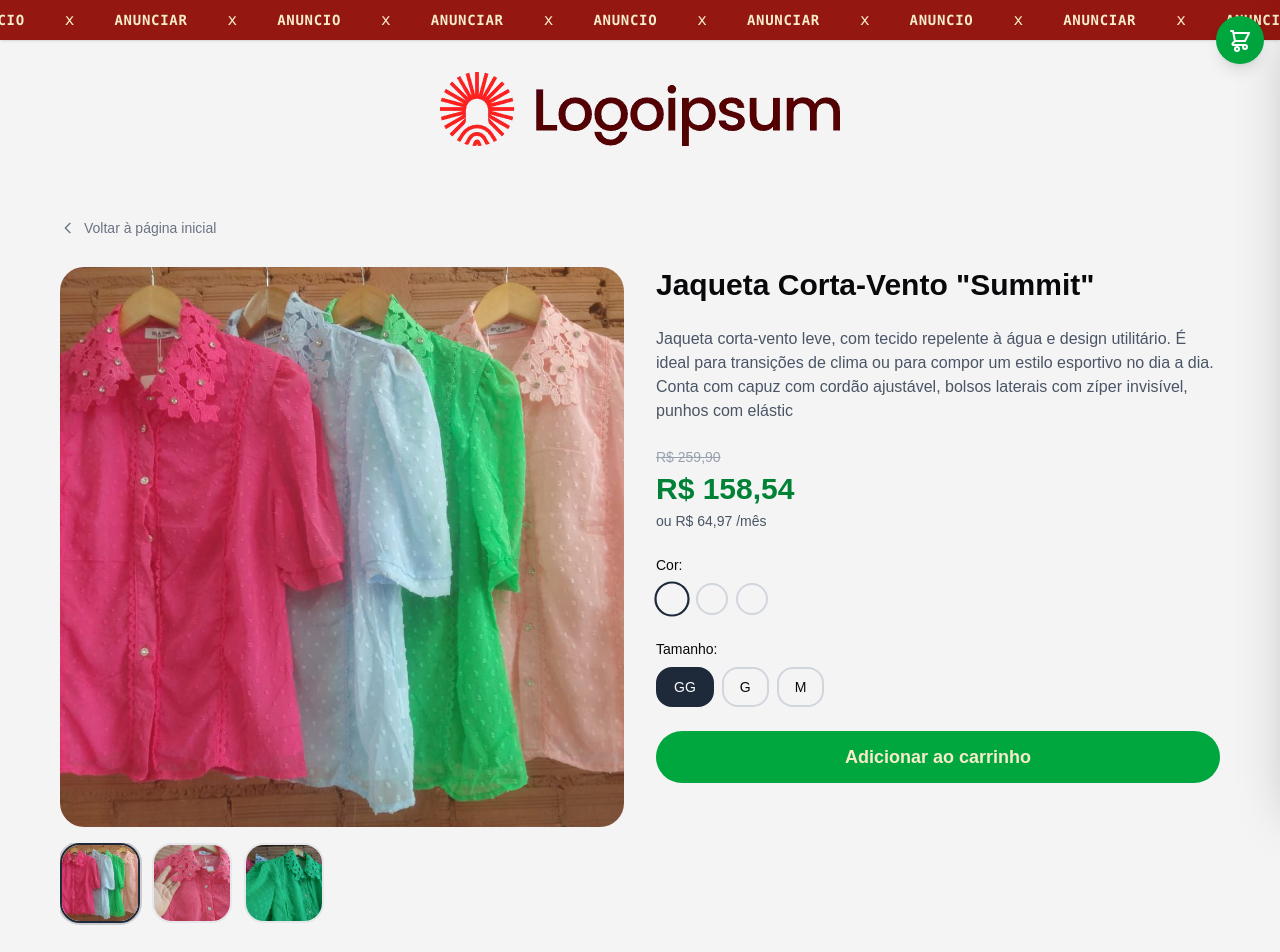
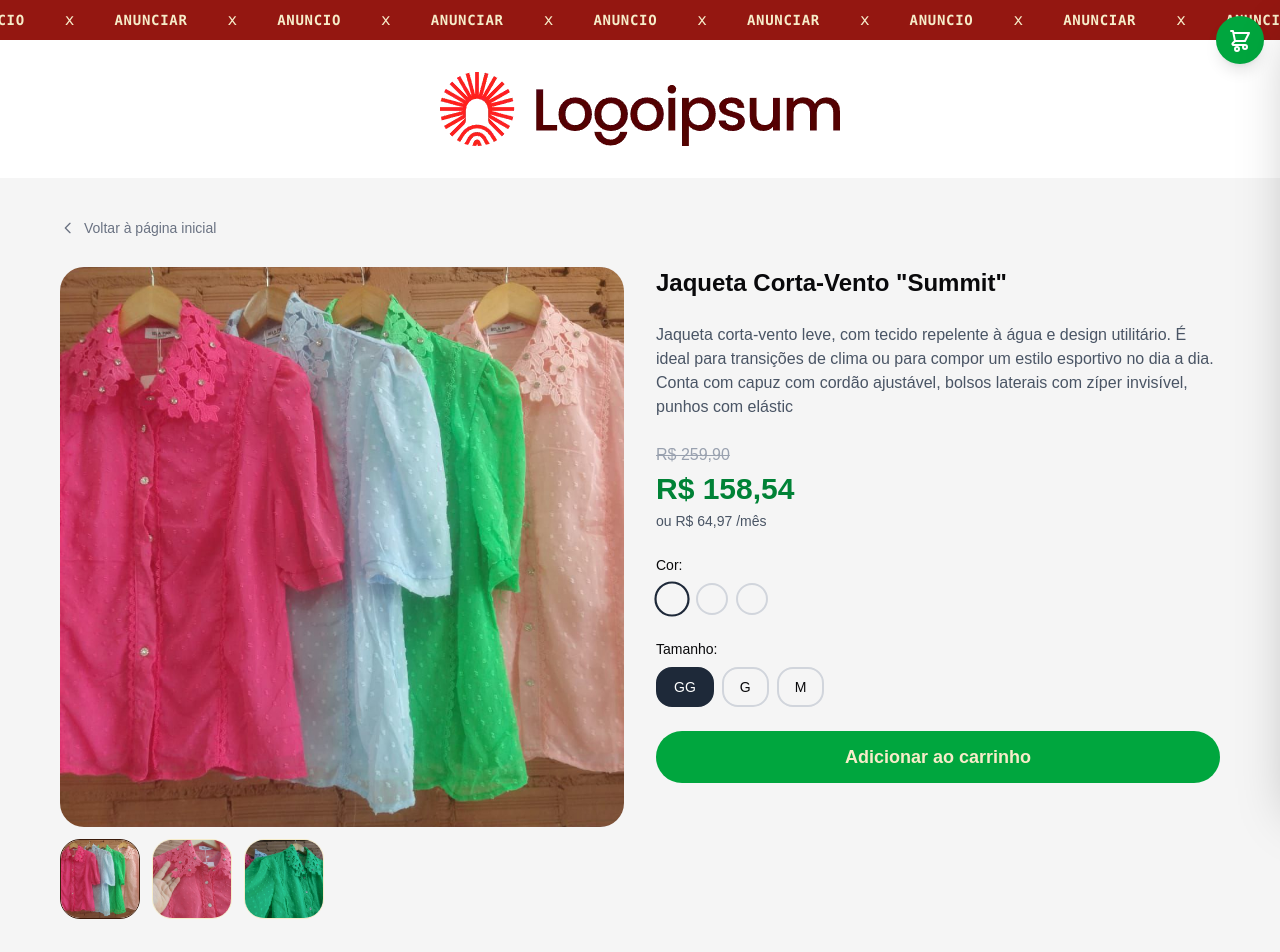
Before and after one commit to anabferreiraa/project-catalog, a SvelteKit app: page /product/0 in a window 1280 px wide. Shown: the top 952 px of the page. Built offline with nearby package versions, Linux system fonts and the light colour scheme.

Commit message:
alguns ajustes de cor e tamanho

```diff
--- a/src/lib/Components/AnnouncementBar/AnnouncementBar.svelte
+++ b/src/lib/Components/AnnouncementBar/AnnouncementBar.svelte
@@ -28,7 +28,7 @@
 {#if active}
     <div
         class={cn(
-            'relative flex h-10 w-full items-center overflow-hidden bg-[#941711] text-[#F6ECC9] shadow-sm',
+            'relative flex h-10 w-full items-center overflow-hidden bg-[#941711] text-lusta-100 shadow-sm',
             className
         )}
     >
--- a/src/lib/Components/BrandBar/BrandBar.svelte
+++ b/src/lib/Components/BrandBar/BrandBar.svelte
@@ -16,7 +16,7 @@
 	}: Props = $props();
 </script>
 
-<section>
+<section class="bg-white">
     <div class="w-full flex justify-center p-8">
          <img src="{images.name}" alt={images.alt}>
     </div>
--- a/src/lib/Components/Produc/Produc.svelte
+++ b/src/lib/Components/Produc/Produc.svelte
@@ -67,10 +67,10 @@
 
 	<div class="grid grid-cols-1 gap-8 px-6 lg:grid-cols-2 lg:px-15">
 		<!-- Galeria de imagens -->
-		<div class="flex flex-col gap-4">
+		<div class="flex flex-col gap-3">
 			<!-- Imagem principal -->
 			{#if mainImage}
-				<div class="overflow-hidden rounded-2xl bg-gray-50">
+				<div class="overflow-hidden border-radius">
 					<picture>
 						{#if mainImage.webp}<source srcset={mainImage.webp} type="image/webp" />{/if}
 						{#if mainImage.jpg}<source srcset={mainImage.jpg} type="image/jpeg" />{/if}
@@ -89,10 +89,10 @@
 				<div class="flex gap-3 overflow-x-auto pb-2">
 					{#each product.images as img, i (i)}
 						<button
-							class="h-20 w-20 flex-shrink-0 cursor-pointer overflow-hidden rounded-xl border-2 transition-all
+							class="h-20 w-20 flex-shrink-0 cursor-pointer overflow-hidden rounded-xl border transition-all
 								{selectedImageIndex === i
-								? 'border-gray-800 ring-2 ring-gray-800/20'
-								: 'border-gray-200 hover:border-gray-400'}"
+								? 'border-lusta-950 '
+								: 'border-lusta-100 hover:border-lusta-200'}"
 							onclick={() => (selectedImageIndex = i)}
 							aria-label="Ver imagem {i + 1}"
 						>
@@ -118,13 +118,13 @@
 				<span class="text-sm text-gray-500">SKU: {product.sku}</span>
 			{/if}
 
-			<h1 class="text-3xl font-bold">{product.name}</h1>
+			<h1>{product.name}</h1>
 			<p class="text-gray-600">{product.description}</p>
 
 			<!-- Preço -->
 			<div class="flex flex-col gap-1">
 				{#if product.price.discount > 0}
-					<span class="text-sm text-gray-400 line-through">
+					<span class=" text-gray-400 line-through">
 						{product.price.default.toLocaleString('pt-BR', { style: 'currency', currency: 'BRL' })}
 					</span>
 				{/if}
@@ -175,7 +175,7 @@
 			{/if}
 
 			<button
-				class="w-full cursor-pointer rounded-full bg-green-600 py-3 text-lg font-semibold text-[#F6ECC9] transition-colors hover:bg-green-700"
+				class="w-full cursor-pointer rounded-full bg-green-600 py-3 text-lg font-semibold text-lusta-100 transition-colors hover:bg-green-700"
 				onclick={handleAddToCart}
 			>
 				Adicionar ao carrinho
--- a/src/lib/Components/ProductCard/ProductCard.svelte
+++ b/src/lib/Components/ProductCard/ProductCard.svelte
@@ -47,7 +47,7 @@
 		</div>
 
 		<!-- Informações do produto -->
-		<div class="space-y-2 bg-gray-100 p-3">
+		<div class="space-y-3 bg-gray-100 p-3">
 			{#if product.sku}
 				<span class="text-sm text-gray-500">{product.sku}</span>
 			{/if}
@@ -80,19 +80,21 @@
 
 			{#if product.variation.size.length > 0}
 				<div class="flex items-center gap-2">
-					<p class="text-sm">Tamanhos:</p>
+					<p >Tamanhos:</p>
 					{#each product.variation.size as size (size)}
 						<span class="text-sm">{size}</span>
 					{/each}
 				</div>
 			{/if}
 
-			<button
-				class="w-full cursor-pointer bg-green-600 py-2 text-[#F6ECC9] transition-colors hover:bg-green-700"
+               <button
+				class="w-full cursor-pointer border-radius bg-green-600 py-2 text-lusta-100 transition-colors hover:bg-green-700"
 				onclick={handleAddToCart}
 			>
 				Adicionar ao carrinho
 			</button>
+
+
 		</div>
 	</div>
 </a>
--- a/src/lib/Section/Footer/Footer.svelte
+++ b/src/lib/Section/Footer/Footer.svelte
@@ -72,7 +72,7 @@
 	}: Props = $props();
 </script>
 
-<section>
+<section class="bg-white">
 	<div class="flex flex-col items-start gap-7 px-5 py-10 lg:flex-row lg:justify-between lg:px-20">
 		<div class="space-y-4">
 			<div class="h-auto w-47.5">
--- a/src/routes/layout.css
+++ b/src/routes/layout.css
@@ -30,12 +30,19 @@
 	--color-white: #ffffff;
 
 	/* zinc — / Primary accent */
-  --color-zinc-50: #f4f4f5;
+    --color-zinc-50: #f4f4f5;
 	--color-zinc-100: #f5f5f5;
 	--color-zinc-200: #e4e4e7;
 	--color-zinc-300: #d4d4d8;
 	--color-zinc-500: #71717a;
 	--color-zinc-950: #09090b;
+
+	/* lusta — / sECUNDARIE text */
+   --color-lusta-50: #fcf9ee;
+   --color-lusta-100: #f6ecc9;
+   --color-lusta-200: #eedb99;
+   --color-lusta-950: #3c1c0c;
+
 
 
 	/* ── Border Radius ── */
@@ -65,7 +72,7 @@
 	}
 
 	body {
-		background-color: var(--color-zinc-50);
+		background-color: var( --color-zinc-100);
 		color: var(--color-zinc-950);
 		min-height: 100dvh;
 	}
@@ -75,6 +82,9 @@
 	}
 	h2 {
 		@apply text-base font-medium;
+	}
+	p {
+		@apply text-base;
 	}
 }
 
```
